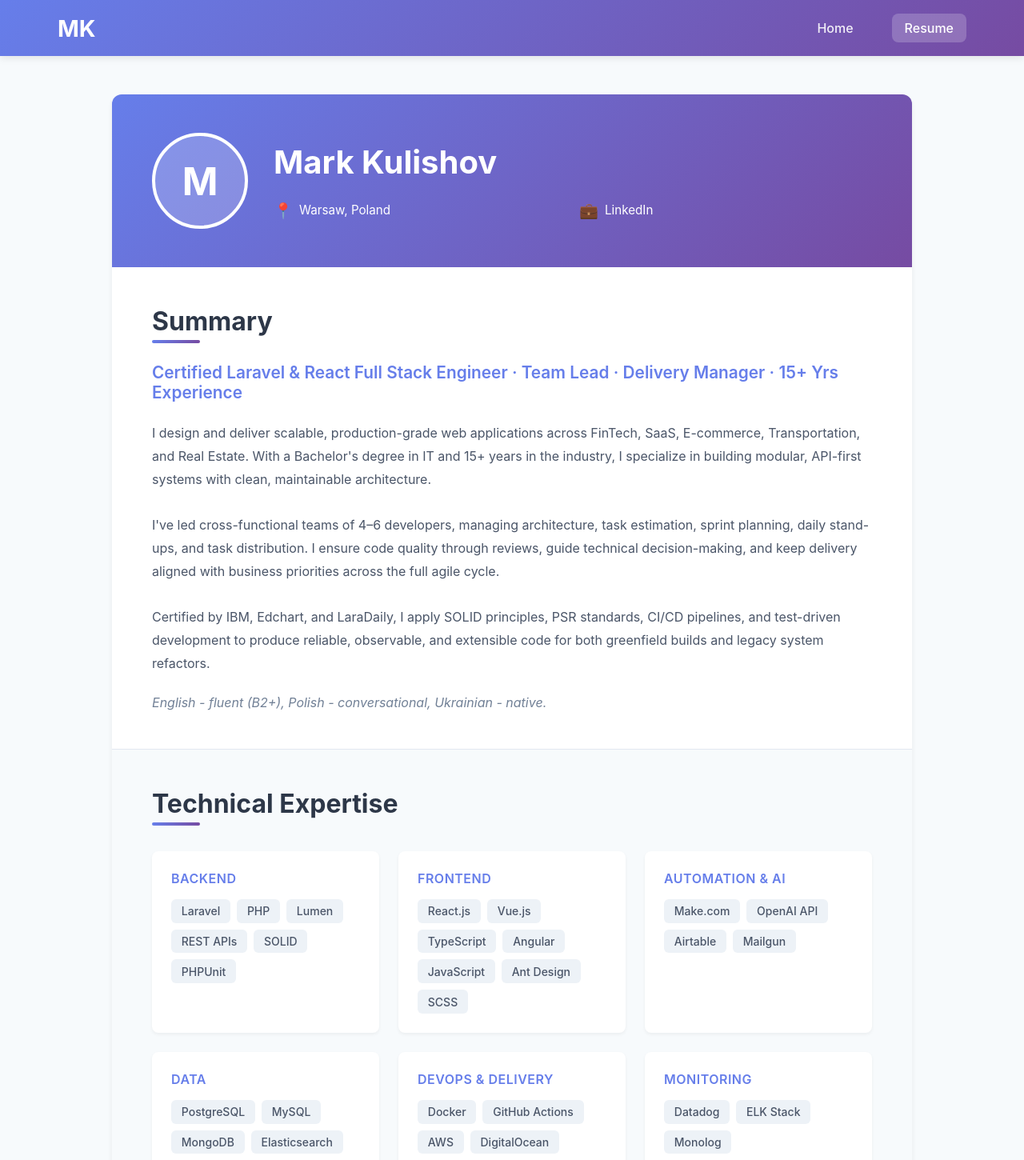
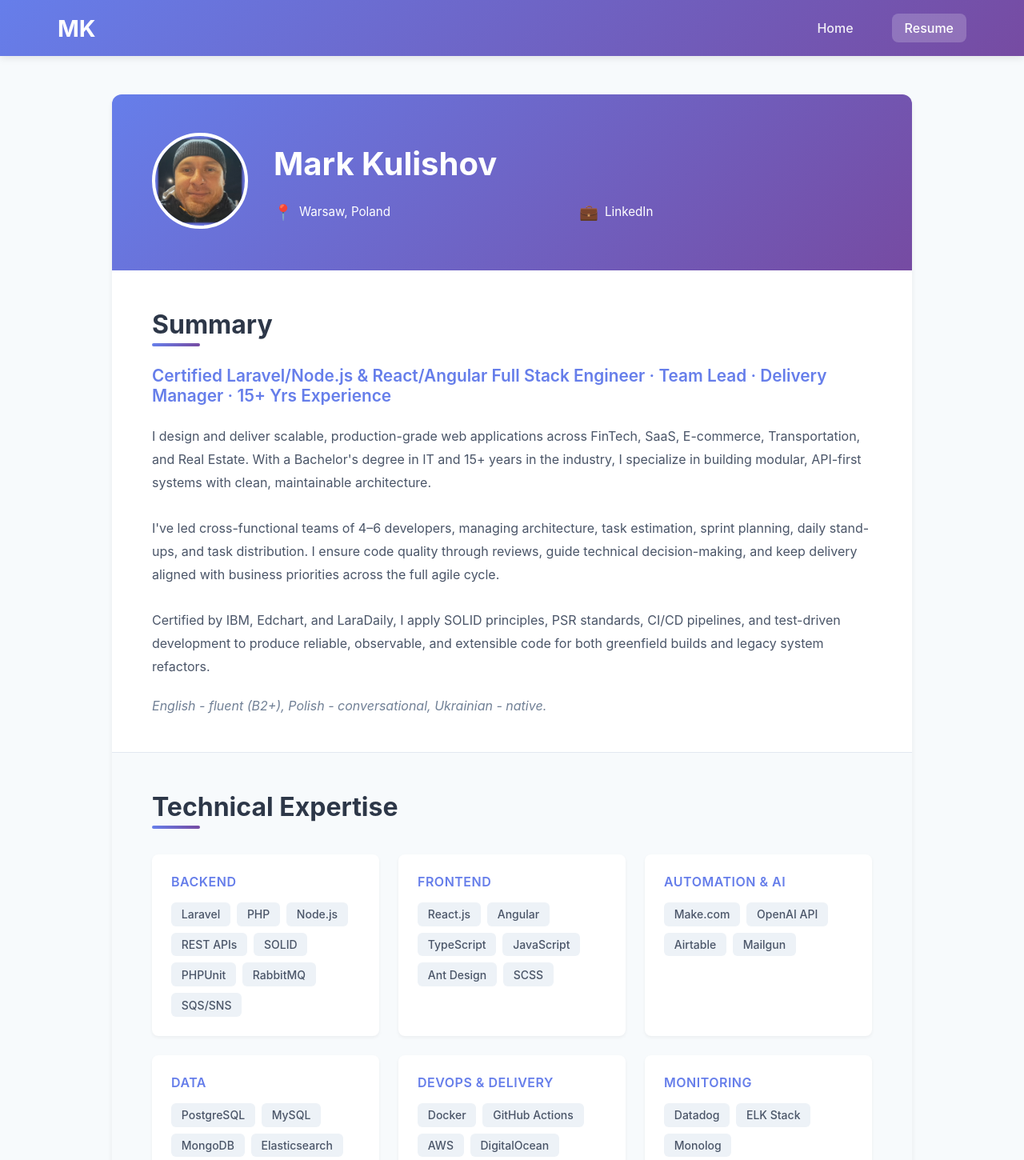
Before and after one commit to MarkKulUa/angular-portfolio, an Angular app in the folder frontend/: page /resume in a window 1280 px wide. Shown: the top 1450 px of the page at 80% size. Built offline with nearby package versions, Linux system fonts and the light colour scheme.

Commit message:
feat: resume improvement

```diff
--- a/frontend/src/app/features/home/home.html
+++ b/frontend/src/app/features/home/home.html
@@ -2,7 +2,7 @@
   <div class="hero">
     <div class="hero-content">
       <h1 class="hero-title">Hi, I'm <span class="highlight">Mark Kulishov</span></h1>
-      <p class="hero-subtitle">Certified Laravel & React Full Stack Engineer</p>
+      <p class="hero-subtitle">Certified Laravel & React/Angular | Full Stack Engineer | Team Lead</p>
       <p class="hero-description">
         15+ years of experience building scalable web applications across FinTech, SaaS, E-commerce,
         and Real Estate. Team Lead & Delivery Manager specializing in clean architecture and
--- a/frontend/src/app/features/resume/components/resume-header/resume-header.html
+++ b/frontend/src/app/features/resume/components/resume-header/resume-header.html
@@ -2,7 +2,15 @@
   <div class="header-content">
     <div class="profile-section">
       <div class="profile-image">
-        <div class="avatar">{{ personalInfo().name.charAt(0) }}</div>
+        @if (hasPhoto()) {
+          <img
+            [src]="personalInfo().photo"
+            [alt]="personalInfo().name"
+            class="avatar-img"
+          />
+        } @else {
+          <div class="avatar">{{ personalInfo().name.charAt(0) }}</div>
+        }
       </div>
       <div class="profile-info">
         <h1 class="name">{{ personalInfo().name }}</h1>
--- a/frontend/src/app/features/resume/components/resume-header/resume-header.scss
+++ b/frontend/src/app/features/resume/components/resume-header/resume-header.scss
@@ -19,17 +19,25 @@
   flex-shrink: 0;
 }
 
-.avatar {
+.avatar,
+.avatar-img {
   width: 120px;
   height: 120px;
   border-radius: 50%;
+  border: 4px solid white;
+}
+
+.avatar {
   background: rgba(255, 255, 255, 0.2);
   display: flex;
   align-items: center;
   justify-content: center;
   font-size: 3rem;
   font-weight: 700;
-  border: 4px solid white;
+}
+
+.avatar-img {
+  object-fit: cover;
 }
 
 .profile-info {
@@ -90,6 +98,11 @@
     font-size: 2.5rem;
   }
 
+  .avatar-img {
+    width: 100px;
+    height: 100px;
+  }
+
   .contact-info {
     grid-template-columns: 1fr;
   }
--- a/frontend/src/app/features/resume/components/resume-header/resume-header.ts
+++ b/frontend/src/app/features/resume/components/resume-header/resume-header.ts
@@ -1,13 +1,29 @@
-import { ChangeDetectionStrategy, Component, input } from '@angular/core';
+import { ChangeDetectionStrategy, Component, input, signal, effect } from '@angular/core';
+import { NgOptimizedImage } from '@angular/common';
 import { PersonalInfo } from '../../../../shared/models/resume.model';
 
 @Component({
   selector: 'app-resume-header',
-  imports: [],
+  imports: [NgOptimizedImage],
   templateUrl: './resume-header.html',
   styleUrl: './resume-header.scss',
   changeDetection: ChangeDetectionStrategy.OnPush,
 })
 export class ResumeHeader {
   personalInfo = input.required<PersonalInfo>();
+  protected hasPhoto = signal<boolean>(false);
+
+  constructor() {
+    effect(() => {
+      const photo = this.personalInfo().photo;
+      if (photo) {
+        const img = new Image();
+        img.onload = () => this.hasPhoto.set(true);
+        img.onerror = () => this.hasPhoto.set(false);
+        img.src = photo;
+      } else {
+        this.hasPhoto.set(false);
+      }
+    });
+  }
 }
--- a/frontend/src/assets/data/resume.json
+++ b/frontend/src/assets/data/resume.json
@@ -8,20 +8,20 @@
     "photo": "assets/images/profile.png"
   },
   "summary": {
-    "title": "Certified Laravel & React Full Stack Engineer · Team Lead · Delivery Manager · 15+ Yrs Experience",
+    "title": "Certified Laravel/Node.js & React/Angular Full Stack Engineer · Team Lead · Delivery Manager · 15+ Yrs Experience",
     "description": "I design and deliver scalable, production-grade web applications across FinTech, SaaS, E-commerce, Transportation, and Real Estate. With a Bachelor's degree in IT and 15+ years in the industry, I specialize in building modular, API-first systems with clean, maintainable architecture.\n\nI've led cross-functional teams of 4–6 developers, managing architecture, task estimation, sprint planning, daily stand-ups, and task distribution. I ensure code quality through reviews, guide technical decision-making, and keep delivery aligned with business priorities across the full agile cycle.\n\nCertified by IBM, Edchart, and LaraDaily, I apply SOLID principles, PSR standards, CI/CD pipelines, and test-driven development to produce reliable, observable, and extensible code for both greenfield builds and legacy system refactors.",
     "languages": "English - fluent (B2+), Polish - conversational, Ukrainian - native."
   },
   "technicalExpertise": {
-    "backend": ["Laravel", "PHP", "Lumen", "REST APIs", "SOLID", "PHPUnit"],
-    "frontend": ["React.js", "Vue.js", "TypeScript", "Angular", "JavaScript", "Ant Design", "SCSS"],
+    "backend": ["Laravel", "PHP", "Node.js", "REST APIs", "SOLID", "PHPUnit", "RabbitMQ", "SQS/SNS"],
+    "frontend": ["React.js", "Angular", "TypeScript", "JavaScript", "Ant Design", "SCSS"],
     "automation": ["Make.com", "OpenAI API", "Airtable", "Mailgun"],
     "data": ["PostgreSQL", "MySQL", "MongoDB", "Elasticsearch", "Redis"],
     "devops": ["Docker", "GitHub Actions", "AWS", "DigitalOcean", "Vercel"],
     "monitoring": ["Datadog", "ELK Stack", "Monolog"],
     "tools": ["Git", "GitLab", "Jira", "Trello", "Miro", "Figma", "Slack"],
     "management": ["Agile", "Scrum", "Sprint planning", "Delivery tracking"],
-    "other": ["RabbitMQ", "Composer", "Webpack", "Vite", "Zabbix"]
+    "other": ["Composer", "Webpack", "Vite"]
   },
   "certifiedSkills": [
     {
@@ -106,11 +106,11 @@
       ],
       "skills": [
         "Laravel",
+        "Angular.js",
         "Git",
         "ESLint",
         "Elastic Stack (ELK)",
         "VueJs",
-        "Angular.js",
         "Amazon Web Services (AWS)",
         "PHPUnit",
         "SQL",
```
Also changed, not shown: frontend/src/assets/images/profile.png (added).
